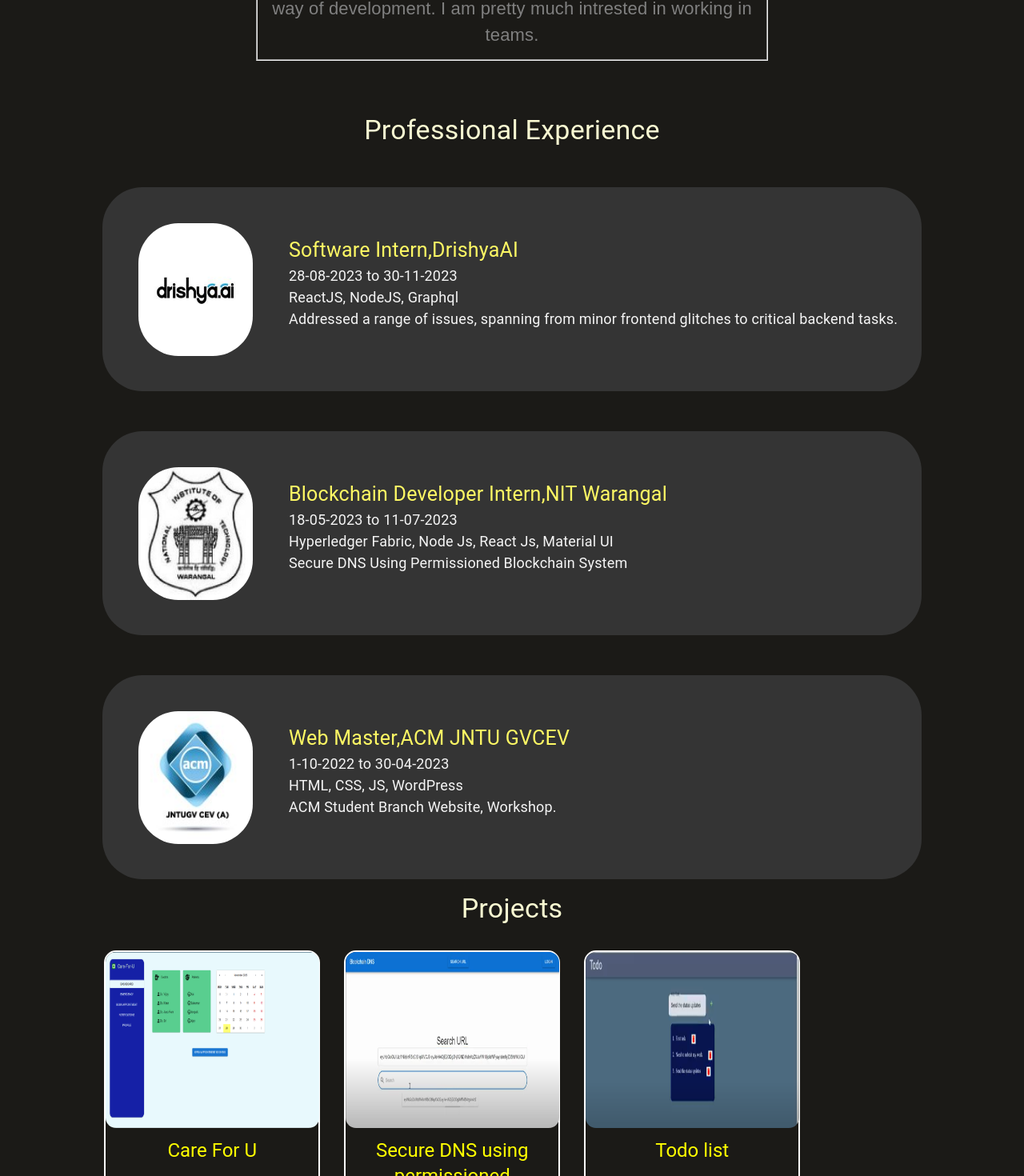
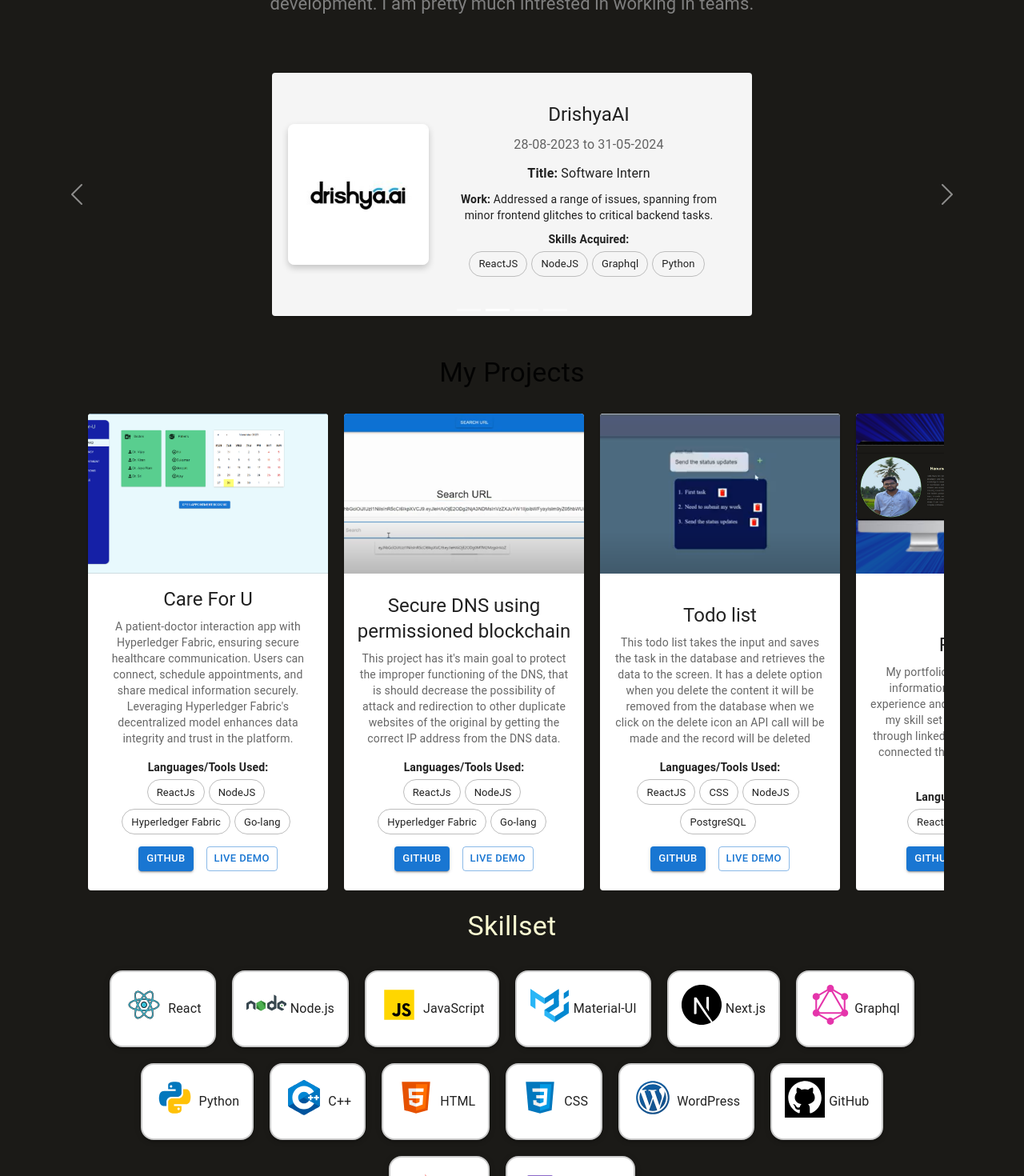
Before and after one commit to VamshiGangadhar/Portfolio_HVG, a React (Create React App) app: page / in a window 1280 px wide. Shown: the part 840-2310 px from the top of the page at 80% size. Built offline with nearby package versions, Linux system fonts and the light colour scheme.

Commit message:
ui enhance

```diff
--- a/src/App.js
+++ b/src/App.js
@@ -2,10 +2,10 @@
 import Navbar from "./components/Navbar.js";
 import Hero from "./components/Hero";
 import Aboutme from "./components/Aboutme";
-import Projects from "./components/Projects";
 import Skillset from "./components/Skillset";
 import Experience from "./components/Experience";
 import Footer from "./components/Footer";
+import ProjectsSection from "./components/Projects";
 // import Working from "./Working";
 
 const App = () => {
@@ -15,7 +15,7 @@
       <Hero />
       <Aboutme />
       <Experience />
-      <Projects />
+      <ProjectsSection />
       <Skillset />
       <Footer />
     </div>
--- a/src/components/Experience.js
+++ b/src/components/Experience.js
@@ -1,56 +1,73 @@
-import { Box, CssBaseline, Typography } from "@mui/material";
 import React from "react";
-import "./components.css";
-// import { collection, getDocs } from "firebase/firestore";
-// import { db } from "./firebase";
-// import { db } from "../firebase";
-import { useState } from "react";
+import { Carousel } from "react-bootstrap";
+import { Card, CardContent, Typography, Grid, Chip } from "@mui/material";
 import experienceData from "./dataStore/experienceData";
 
-const Experience = () => {
-  const [expes] = useState(experienceData);
-  // const fetchPost = async () => {
-  //   await getDocs(collection(db, "experience ")).then((querySnapshot) => {
-  //     const newData = querySnapshot.docs.map((doc) => ({
-  //       ...doc.data(),
-  //       id: doc.id,
-  //     }));
-  //     setExpes(newData);
-  //     console.log(expes, newData);
-  //   });
-  // };
-  // useEffect(() => {
-  //   fetchPost();
-  // }, []);
+const ExperienceSection = () => {
   return (
-    <CssBaseline>
-      <Box>
-        <Typography sx={{ m: 2 }} variant="h4" color="lightgoldenrodyellow">
-          Professional Experience
-        </Typography>
-
-        {expes?.map((expe, i) => (
-          <Box className="experience-box">
-            <img className="experience-image" src={expe.img} alt={expe.alt} />
-            <Box className="experience-content-box">
-              <Typography sx={{ color: "#FFF964", fontSize: "25px" }}>
-                {expe.Title},{expe.CompanyName}
-              </Typography>
-              <Typography sx={{ color: "#F5F5F5", fontSize: "18px" }}>
-                {expe.Duration}
-              </Typography>
-              <Typography sx={{ color: "#F5F5F5", fontSize: "18px" }}>
-                {expe.SkillsAcquired}
-              </Typography>
-              <Typography sx={{ color: "#F5F5F5", fontSize: "18px" }}>
-                {expe.Work}
-              </Typography>
-            </Box>
-          </Box>
+    <div className="experience-carousel">
+      <Carousel>
+        {experienceData.map((exp, index) => (
+          <Carousel.Item key={index}>
+            <Grid container justifyContent="center">
+              <Card
+                style={{
+                  maxWidth: 600,
+                  marginTop: 20,
+                  marginBottom: 20,
+                  padding: "20px",
+                  backgroundColor: "#f5f5f5",
+                }}
+              >
+                <Grid container spacing={2} alignItems="center">
+                  <Grid item xs={12} sm={4}>
+                    <img
+                      src={exp.img}
+                      alt={exp.CompanyName}
+                      style={{
+                        width: "100%",
+                        borderRadius: "8px",
+                        boxShadow: "0 4px 8px rgba(0, 0, 0, 0.2)",
+                      }}
+                    />
+                  </Grid>
+                  <Grid item xs={12} sm={8}>
+                    <CardContent>
+                      <Typography variant="h5" component="div" gutterBottom>
+                        {exp.CompanyName}
+                      </Typography>
+                      <Typography variant="subtitle1" color="textSecondary">
+                        {exp.Duration}
+                      </Typography>
+                      <Typography variant="body1" style={{ marginTop: 10 }}>
+                        <strong>Title:</strong> {exp.Title}
+                      </Typography>
+                      <Typography variant="body2" style={{ marginTop: 10 }}>
+                        <strong>Work:</strong> {exp.Work}
+                      </Typography>
+                      <Typography variant="body2" style={{ marginTop: 10 }}>
+                        <strong>Skills Acquired:</strong>
+                      </Typography>
+                      <div style={{ marginTop: 5 }}>
+                        {exp.SkillsAcquired.split(", ").map((skill, idx) => (
+                          <Chip
+                            key={idx}
+                            label={skill}
+                            variant="outlined"
+                            style={{ marginRight: 5, marginBottom: 5 }}
+                          />
+                        ))}
+                      </div>
+                    </CardContent>
+                  </Grid>
+                </Grid>
+              </Card>
+            </Grid>
+          </Carousel.Item>
         ))}
-      </Box>
-    </CssBaseline>
+      </Carousel>
+    </div>
   );
 };
 
-export default Experience;
+export default ExperienceSection;
--- a/src/components/Projects.js
+++ b/src/components/Projects.js
@@ -1,65 +1,78 @@
-import { Button, Typography } from "@mui/material";
-import "./projects.css";
-// import { collection, getDocs } from "firebase/firestore";
-// import { db } from "../firebase";
-import {  useState } from "react";
+import React from "react";
+import { Card, CardMedia, CardContent, Typography, Button, Chip, Grid } from "@mui/material";
 import projectsData from "./dataStore/projectsData";
 
-const Projects = () => {
-  const [projs] = useState(projectsData);
-  // useEffect(() => {
-  //   const fetchPost = async () => {
-  //     await getDocs(collection(db, "projects")).then((querySnapshot) => {
-  //       const newData = querySnapshot.docs.map((doc) => ({
-  //         ...doc.data(),
-  //         id: doc.id,
-  //       }));
-  //       setProjs(newData);
-  //     });
-  //   };
-  //   fetchPost();
-  // }, []);
-  const ImageCard = ({ item }) => (
-    // <div className="whole-project-section">
-    <div className="project-individual-box" key={item.alt}>
-      <div className="project-image-box">
-        <img className="project-image" src={item.img} alt={item.alt} />
-      </div>
-      <div className="project-content-box">
-        <Typography
-          sx={{ m: 1.5, color: "yellow" }}
-          gutterBottom
-          variant="h5"
-          component="div"
-        >
-          {item.title}
-        </Typography>
-        <p style={{textAlign: "justify", margin: "7px"}} className="project-description">{item.description}</p>
-        <p className="project-languages">{item.languagesUsed}</p>
-        <div className="project-buttons-box">
-          <Button href={item.githublink} sx={{ m: 2 }} variant="contained">
-            Github Repository
-          </Button>
-
-          <Button variant="contained" href={item.viewproj}>
-            View Project
-          </Button>
-        </div>
-      </div>
-    </div>
-  );
+const ProjectsSection = () => {
   return (
-    <div>
-      <Typography sx={{ m: 2 }} variant="h4" color="lightgoldenrodyellow">
-        Projects
+    <div className="projects-section">
+      <Typography variant="h4" component="div" gutterBottom align="center" style={{ margin: '30px 0' }}>
+        My Projects
       </Typography>
-      <div className="project-complete-box" style={{marginLeft: "9%"}}>
-        {projs?.map((item) => (
-          <ImageCard key={item.alt} item={item} />
+      <div style={{ display: 'flex', overflowX: 'auto', padding: '0 10px' }}>
+        {projectsData.map((project, index) => (
+          <div key={index} style={{ flex: '0 0 auto', marginRight: '20px', width: '300px' }}>
+            <Card style={{ height: "100%", display: 'flex', flexDirection: 'column', justifyContent: 'space-between' }}>
+              <CardMedia
+                component="img"
+                height="200"
+                image={project.img}
+                alt={project.alt}
+              />
+              <CardContent style={{ textAlign: 'center' }}>
+                <Typography variant="h5" component="div" gutterBottom>
+                  {project.title}
+                </Typography>
+                <Typography variant="body2" color="textSecondary" paragraph>
+                  {project.description}
+                </Typography>
+                <Typography variant="body2" style={{ marginTop: 10 }}>
+                  <strong>Languages/Tools Used:</strong>
+                </Typography>
+                <div style={{ marginTop: 5, marginBottom: 10 }}>
+                  {project.languagesUsed.split(", ").map((language, idx) => (
+                    <Chip
+                      key={idx}
+                      label={language}
+                      variant="outlined"
+                      style={{ marginRight: 5, marginBottom: 5 }}
+                    />
+                  ))}
+                </div>
+                <Grid container spacing={2} justifyContent="center">
+                  <Grid item>
+                    <Button
+                      variant="contained"
+                      color="primary"
+                      href={project.githublink}
+                      target="_blank"
+                      rel="noopener noreferrer"
+                      size="small"
+                    >
+                      GitHub
+                    </Button>
+                  </Grid>
+                  {project.viewproj && (
+                    <Grid item>
+                      <Button
+                        variant="outlined"
+                        color="primary"
+                        href={project.viewproj}
+                        target="_blank"
+                        rel="noopener noreferrer"
+                        size="small"
+                      >
+                        Live Demo
+                      </Button>
+                    </Grid>
+                  )}
+                </Grid>
+              </CardContent>
+            </Card>
+          </div>
         ))}
       </div>
     </div>
   );
 };
 
-export default Projects;
+export default ProjectsSection;
--- a/src/components/dataStore/experienceData.js
+++ b/src/components/dataStore/experienceData.js
@@ -1,8 +1,17 @@
 const experienceData = [
   {
     CompanyName: "DrishyaAI",
-    Duration: "28-08-2023 to 30-11-2023",
-    SkillsAcquired: "ReactJS, NodeJS, Graphql",
+    Duration: "01-06-2024 to Present",
+    SkillsAcquired:
+      "Python, AWS Lambda, AWS S3, CI/CD, ReactJS, NodeJS, Graphql",
+    Title: "Jr Software Engineer",
+    Work: "Developed AWS Lambda services for data extraction, automation, and 3D model enhancement, while optimizing backend operations and enhancing UI for improved user experience.Gained expertise in CI/CD pipelines, GitHub, and AWS S3 to streamline software deployment.",
+    img: "/Images/drishya.png",
+  },
+  {
+    CompanyName: "DrishyaAI",
+    Duration: "28-08-2023 to 31-05-2024",
+    SkillsAcquired: "ReactJS, NodeJS, Graphql, Python",
     Title: "Software Intern",
     Work: "Addressed a range of issues, spanning from minor frontend glitches to critical backend tasks.",
     img: "/Images/drishya.png",
--- a/src/index.js
+++ b/src/index.js
@@ -1,6 +1,10 @@
 import React from "react";
 import ReactDOM from "react-dom/client";
 import "./index.css";
+import 'bootstrap/dist/css/bootstrap.min.css';
+import "slick-carousel/slick/slick.css";
+import "slick-carousel/slick/slick-theme.css";
+
 import App from "./App";
 
 const root = ReactDOM.createRoot(document.getElementById("root"));
```
Also changed, not shown: package.json (+6 -1 lines), 1 other file (tests, documents, lock files or other folders).
